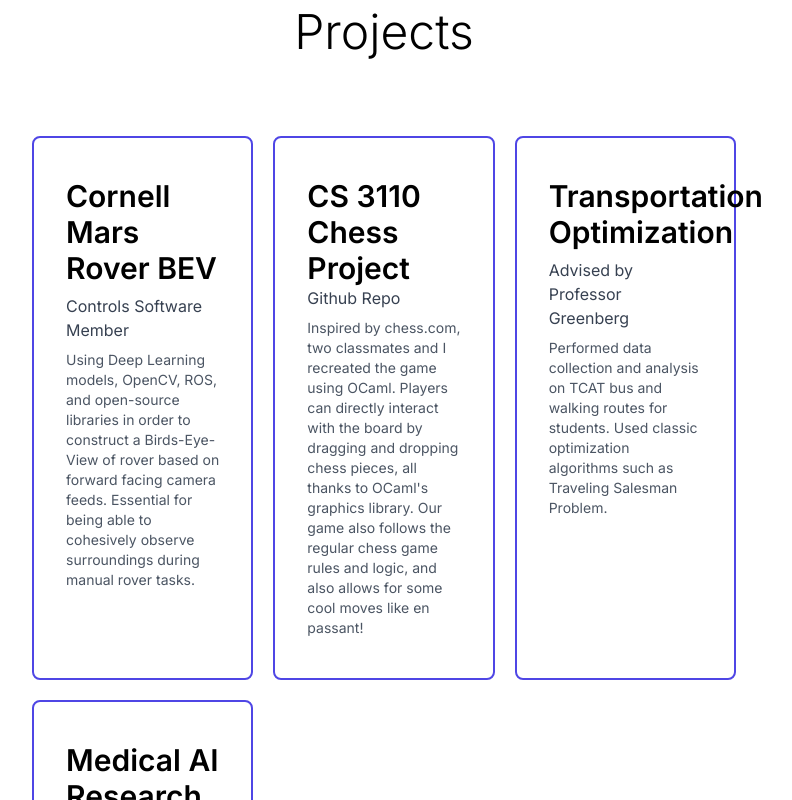
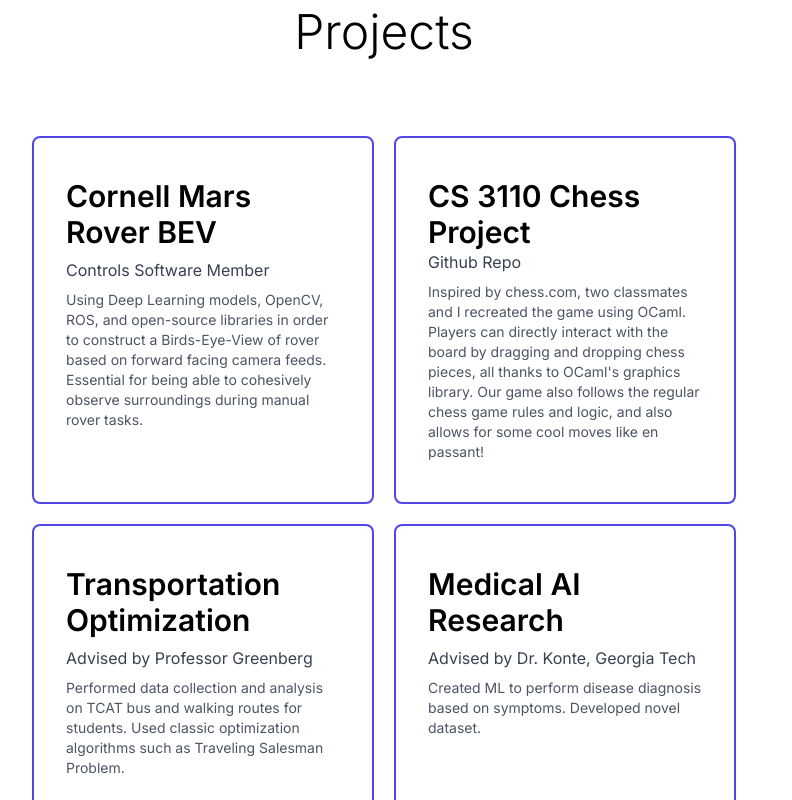
Before and after one commit to shriyasudhakar/shriyasudhakar, a React (Vite) app: page / in a window 1280 px wide. Shown: the part 3880-4680 px from the top of the page, without its empty margins (416-1208 px from the left). Built offline with nearby package versions, Linux system fonts and the light colour scheme.

Commit message:
changed formatting for projects

```diff
--- a/src/components/Projects.jsx
+++ b/src/components/Projects.jsx
@@ -4,7 +4,7 @@ const Projects = () => {
   return (
     <div id='projects' className='min-h-screen w-full flex flex-col items-center justify-center gap-20 p-10 md:p-16 xl:px-32'>
       <h1 className='text-center text-5xl font-light'>Projects</h1>
-      <div className='grid grid-cols-1 lg:grid-cols-2 xl:grid-cols-3 gap-5'>
+      <div className='grid grid-cols-w lg:grid-cols-2 gap-5'>
         <div className="text-left space-y-2 border-2 hover:scale-105 transition-all duration-200 cursor-pointer px-8 py-10 border-indigo-600 rounded-lg hover:bg-indigo-60">
           <h1 className='text-3xl font-semibold'>Cornell Mars Rover BEV</h1>
           <h3 className='text-l text-gray-700'>Controls Software Member</h3>
```
